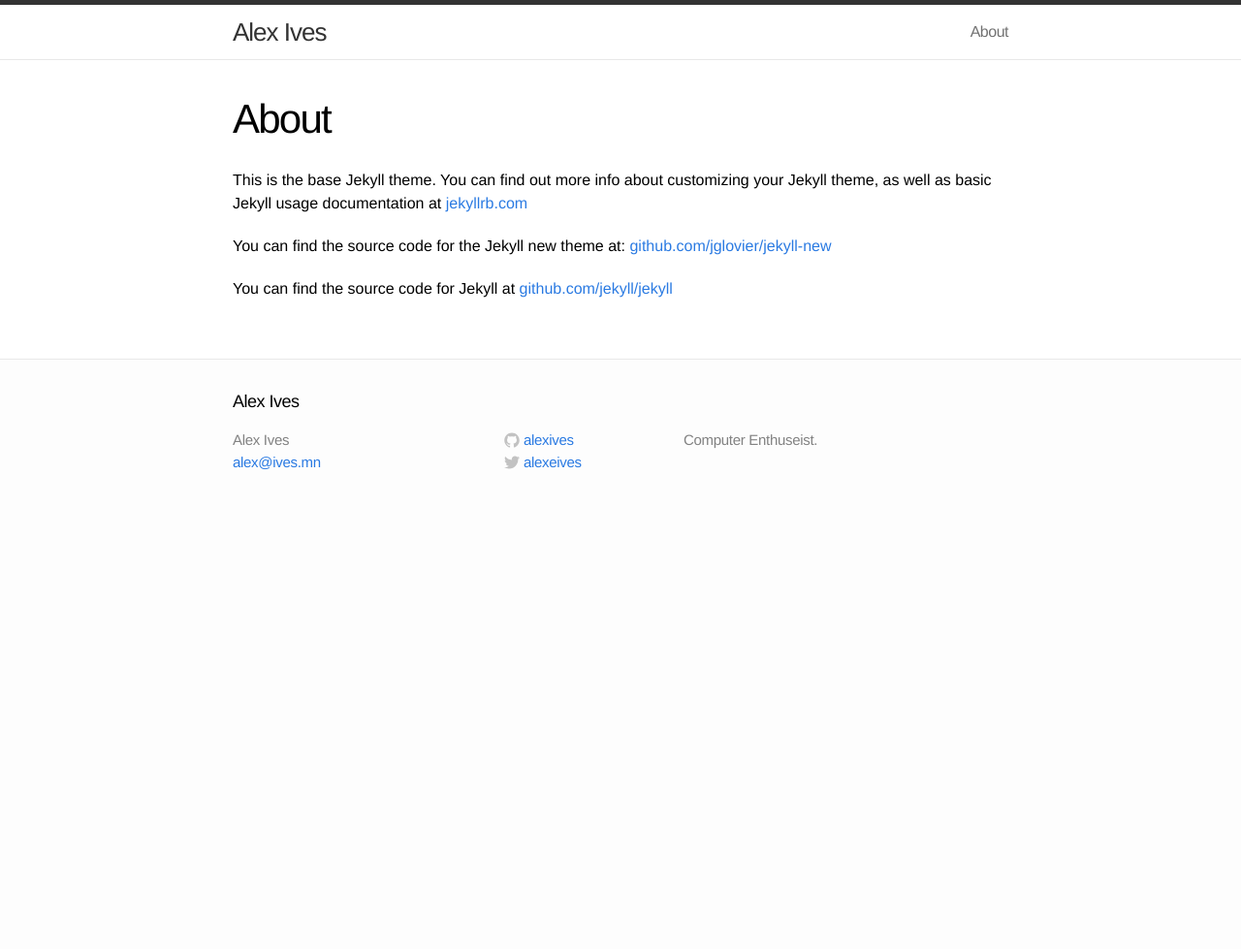
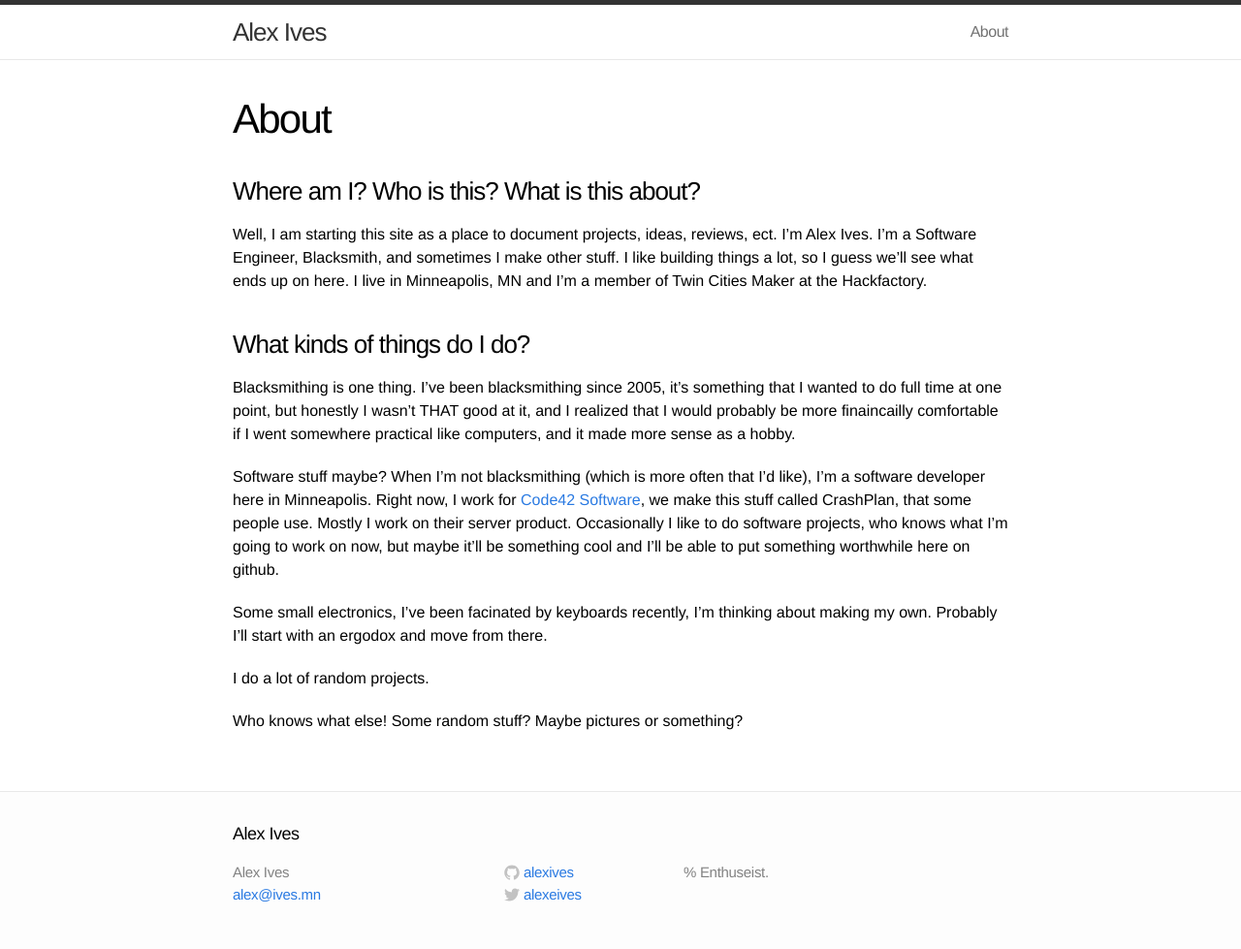
Before and after one commit to alexives/alexives.github.io, a Jekyll site: the page built from about.md, in a window 1280 px wide. Shown: the whole page at 97% size. Built offline with Jekyll 4.4.1, drawn with Linux system fonts in a browser that asks for light colours; before the commit the page ends 900 px from its top, so only the background shows below that.

Commit message:
Misc updates to posts and about page.

```diff
--- a/_config.yml
+++ b/_config.yml
@@ -1,7 +1,7 @@
 # Site settings
 title: Alex Ives
 email: alex@ives.mn
-description: "Computer Enthuseist."
+description: "% Enthuseist."
 baseurl: ""
 url: "http://alexives.github.io"
 github_username:  alexives
--- a/about.md
+++ b/about.md
@@ -3,9 +3,18 @@ layout: page
 title: About
 permalink: /about/
 ---
+### Where am I? Who is this? What is this about?
 
-This is the base Jekyll theme. You can find out more info about customizing your Jekyll theme, as well as basic Jekyll usage documentation at [jekyllrb.com](http://jekyllrb.com/)
+Well, I am starting this site as a place to document projects, ideas, reviews, ect. I'm Alex Ives. I'm a Software Engineer, Blacksmith, and sometimes I make other stuff. I like building things a lot, so I guess we'll see what ends up on here. I live in Minneapolis, MN and I'm a member of Twin Cities Maker at the Hackfactory.
 
-You can find the source code for the Jekyll new theme at: [github.com/jglovier/jekyll-new](https://github.com/jglovier/jekyll-new)
+### What kinds of things do I do?
 
-You can find the source code for Jekyll at [github.com/jekyll/jekyll](https://github.com/jekyll/jekyll)
+Blacksmithing is one thing. I've been blacksmithing since 2005, it's something that I wanted to do full time at one point, but honestly I wasn't THAT good at it, and I realized that I would probably be more finaincailly comfortable if I went somewhere practical like computers, and it made more sense as a hobby.
+
+Software stuff maybe? When I'm not blacksmithing (which is more often that I'd like), I'm a software developer here in Minneapolis. Right now, I work for [Code42 Software](http://www.code42.com), we make this stuff called CrashPlan, that some people use. Mostly I work on their server product. Occasionally I like to do software projects, who knows what I'm going to work on now, but maybe it'll be something cool and I'll be able to put something worthwhile here on github.
+
+Some small electronics, I've been facinated by keyboards recently, I'm thinking about making my own. Probably I'll start with an ergodox and move from there.
+
+I do a lot of random projects.
+
+Who knows what else! Some random stuff? Maybe pictures or something?
--- a/index.html
+++ b/index.html
@@ -3,6 +3,8 @@ layout: default
 ---
 
 <div class="home">
+
+  Not sure what'll go here, maybe some sort of slider?
 
   <h1>Posts</h1>
 
```
Also changed, not shown: _posts/2014-07-31-welcome-to-jekyll.markdown (deleted, +0 -24 lines).
